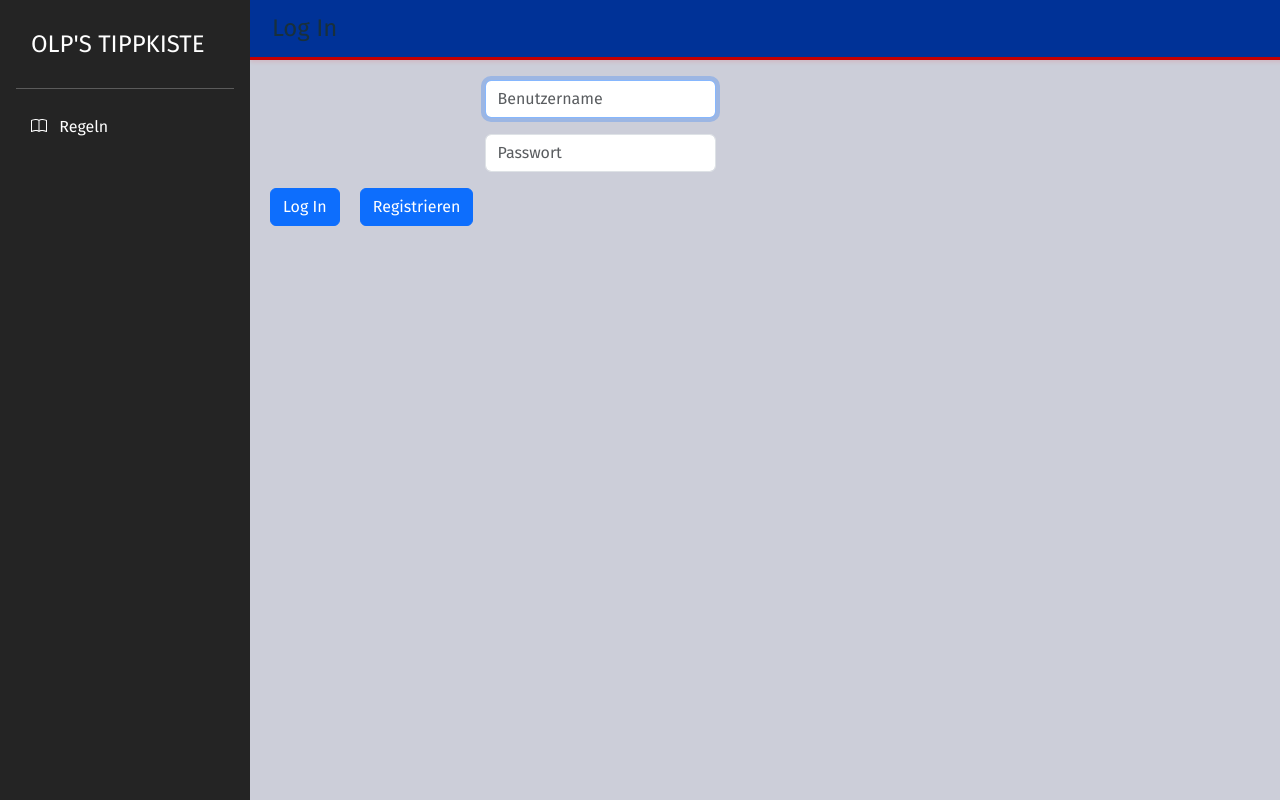
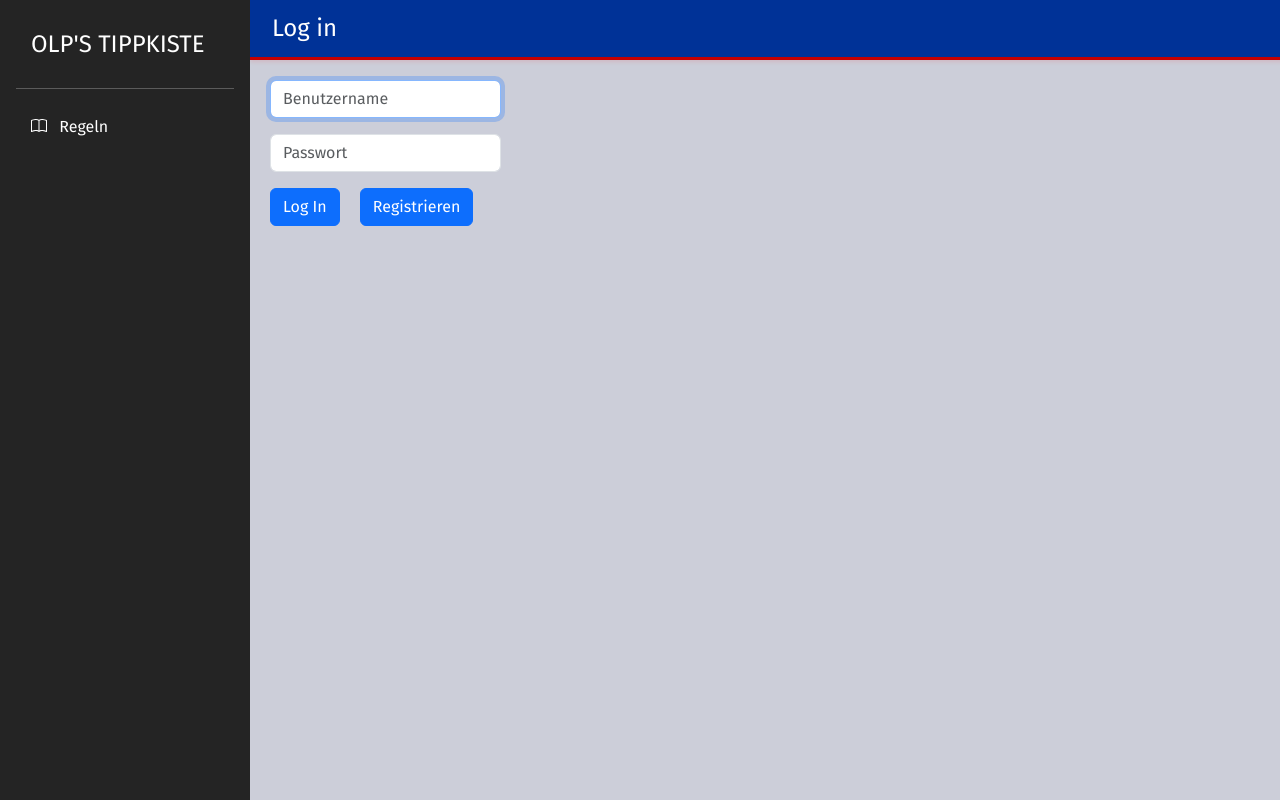
Before and after one commit to 1olp1/fch_tippspiel_24, a Flask app: page /login in a window 1280 px wide. Run offline with Flask 3, Linux system fonts and the light colour scheme; some libraries are stand-ins or nearby versions.

Commit message:
Log in design layout fix

```diff
--- a/templates/login.html
+++ b/templates/login.html
@@ -5,16 +5,18 @@
 {% endblock %}
 
 {% block header %}
-    Log In
+<a href="" class="header-link text-white text-decoration-none">
+    Log in
+</a>
 {% endblock %}
 
 {% block main %}
 <form action="/login" method="post">
     <div class="mb-3">
-        <input autocomplete="off" autofocus class="form-control mx-auto w-auto" name="username" placeholder="Benutzername" type="text">
+        <input autocomplete="off" autofocus class="form-control w-auto" name="username" placeholder="Benutzername" type="text">
     </div>
     <div class="mb-3">
-        <input class="form-control mx-auto w-auto" name="password" placeholder="Passwort" type="password">
+        <input class="form-control w-auto" name="password" placeholder="Passwort" type="password">
     </div>
     <button class="btn btn-primary" type="submit">Log In</button>
     <a href="/register" class="btn btn-primary" style="margin-left: 1rem">Registrieren</a>
```
Also changed, not shown: 1 other file.
